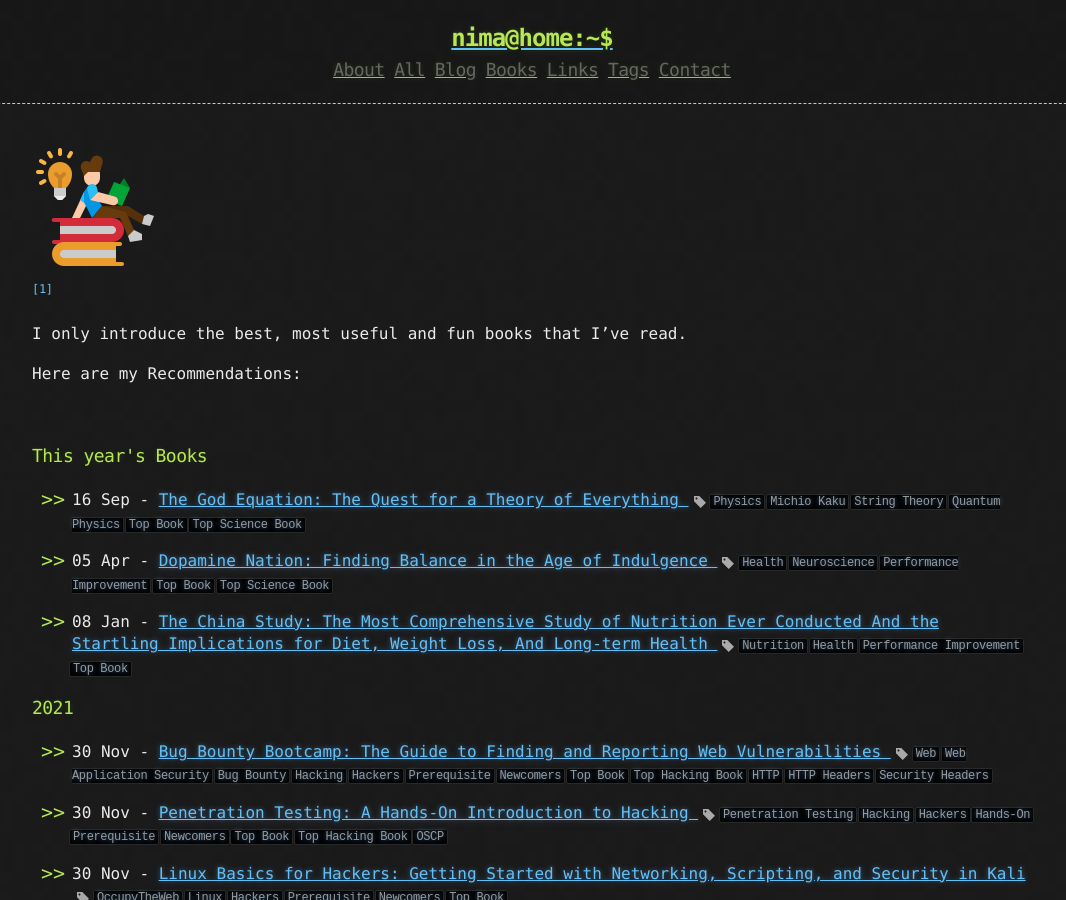
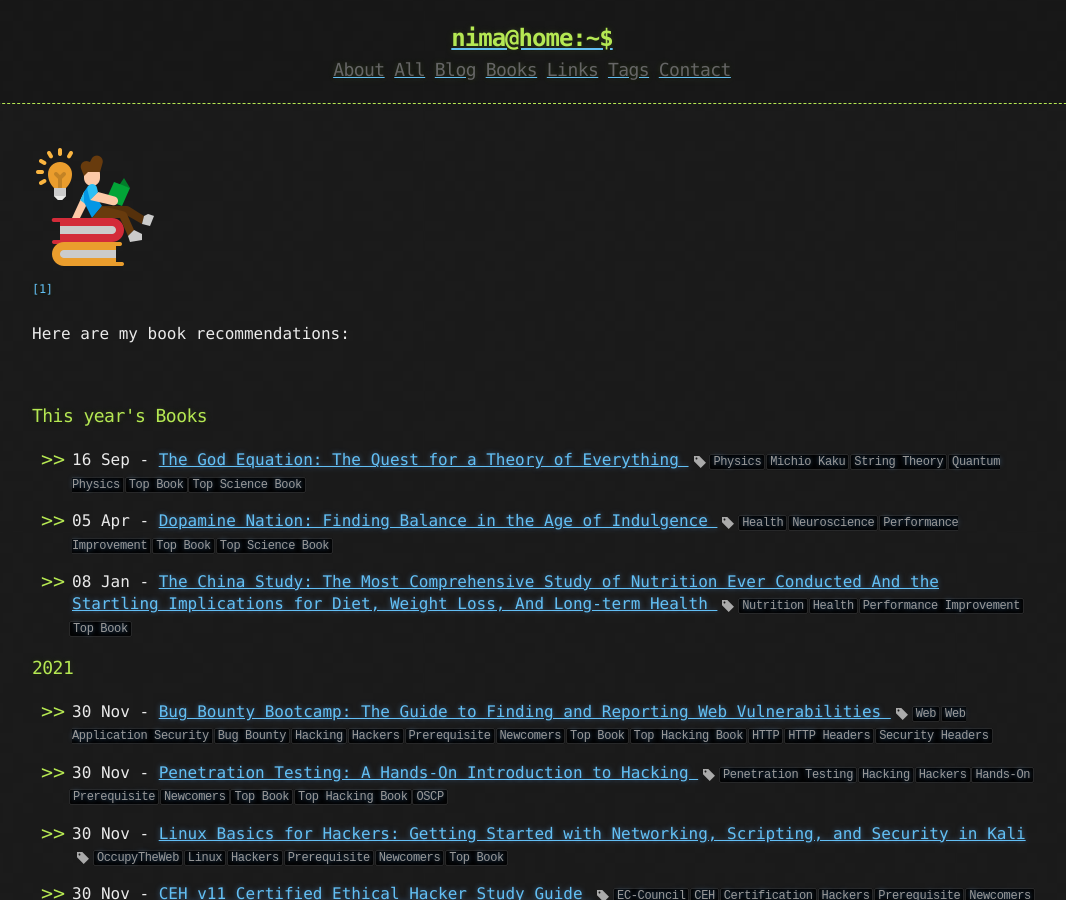
Before and after one commit to CamoCatX/camocatx.github.io, a Jekyll site: the page built from books/index.md, in a window 1280 px wide and 900 px high. Shown: the whole window, without its empty margins (108-1174 px from the left). Built offline with Jekyll 4.4.1, drawn with Linux system fonts in a browser that asks for light colours.

Commit message:
Edit index pages

```diff
--- a/books/index.md
+++ b/books/index.md
@@ -8,9 +8,7 @@ image: /books/assets/reading.png
 <br>
 [^1]
 
-I only introduce the best, most useful and fun books that I've read.
-
-Here are my Recommendations:
+Here are my book recommendations:
 
 <br>
 <section>
```
Also changed, not shown: blog/index.md (+1 -1 lines), links/index.md (+1 -1 lines).
